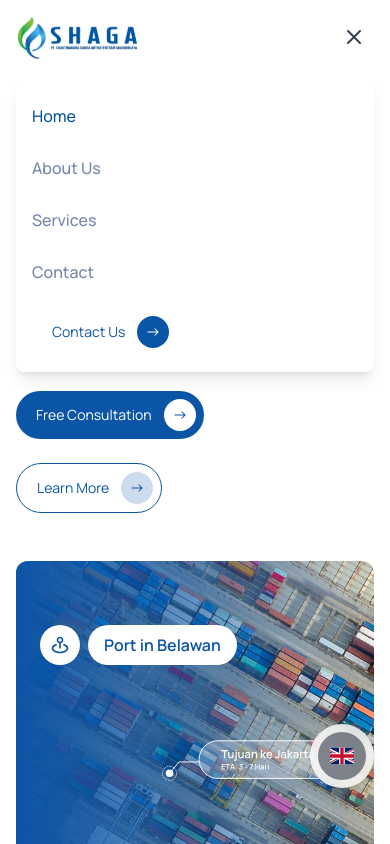
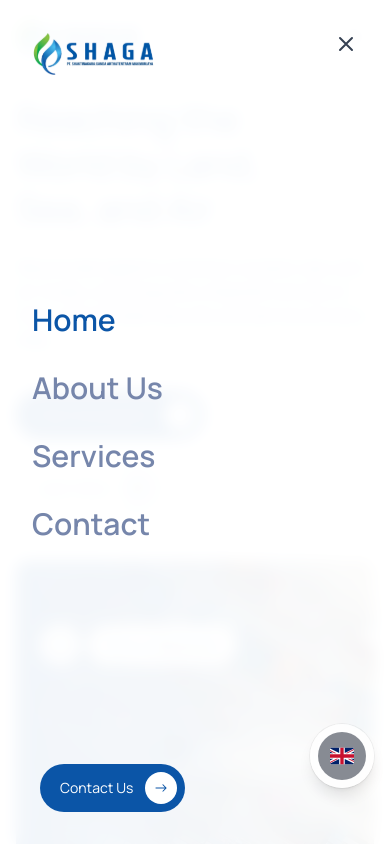
Before and after one commit to ciptacodeteam/shaga, a Next.js app: page /en in a window 390 px wide. Both pictures are taken after a click on the button "Toggle menu". Shown: the top 844 px of the page. Built offline with nearby package versions, Linux system fonts and the light colour scheme.

Commit message:
fix: enhance mobile navigation with animated menu and improved layout

```diff
--- a/components/navigation.tsx
+++ b/components/navigation.tsx
@@ -2,14 +2,15 @@
 
 import { transformMessages } from '@/i18n/messages';
 import { Link } from '@/i18n/navigation';
+import { PHONE_NUMBER } from '@/lib/constant';
 import { cn, getWhatsappMessageUrl } from '@/lib/utils';
 import logo from '@/public/svg/logo.svg';
+import { motion } from 'framer-motion';
 import { useMessages, useTranslations } from 'next-intl';
 import Image from 'next/image';
 import { usePathname } from 'next/navigation';
 import { useEffect, useState } from 'react';
 import CTAButton from './CTAButton';
-import { PHONE_NUMBER } from '@/lib/constant';
 
 export default function NavigationBar() {
   const pathname = usePathname();
@@ -112,6 +113,91 @@ export default function NavigationBar() {
               className='inline-flex items-center justify-center p-2 rounded-md text-gray-700 bg-white/0 hover:bg-gray-100 focus:outline-none'
             >
               {/* hamburger / close icon */}
+              <motion.svg
+                className='w-6 h-6'
+                fill='none'
+                stroke='currentColor'
+                viewBox='0 0 24 24'
+                xmlns='http://www.w3.org/2000/svg'
+                initial={false}
+                animate={mobileOpen ? 'open' : 'closed'}
+              >
+                <motion.path
+                  style={{ originX: 0.5, originY: 0.5 }}
+                  variants={{
+                    closed: { y: 0, rotate: 0, transition: { duration: 0.18 } },
+                    open: { y: 6, rotate: 45, transition: { duration: 0.18 } },
+                  }}
+                  strokeLinecap='round'
+                  strokeLinejoin='round'
+                  strokeWidth='2'
+                  d='M4 6h16'
+                />
+                <motion.path
+                  variants={{
+                    closed: { opacity: 1, transition: { duration: 0.12 } },
+                    open: { opacity: 0, transition: { duration: 0.12 } },
+                  }}
+                  strokeLinecap='round'
+                  strokeLinejoin='round'
+                  strokeWidth='2'
+                  d='M4 12h16'
+                />
+                <motion.path
+                  style={{ originX: 0.5, originY: 0.5 }}
+                  variants={{
+                    closed: { y: 0, rotate: 0, transition: { duration: 0.18 } },
+                    open: {
+                      y: -6,
+                      rotate: -45,
+                      transition: { duration: 0.18 },
+                    },
+                  }}
+                  strokeLinecap='round'
+                  strokeLinejoin='round'
+                  strokeWidth='2'
+                  d='M4 18h16'
+                />
+              </motion.svg>
+            </button>
+          </div>
+        </div>
+      </div>
+      {/* Mobile menu overlay */}
+      <motion.div
+        key='mobile-menu'
+        className='lg:hidden fixed inset-0 z-40 bg-white/95 backdrop-blur-sm h-screen'
+        initial='closed'
+        animate={mobileOpen ? 'open' : 'closed'}
+        variants={{
+          closed: {
+            y: '-100%',
+            transition: { duration: 0.45, ease: [0.22, 1, 0.36, 1] },
+          },
+          open: {
+            y: '0%',
+            transition: {
+              duration: 0.45,
+              ease: [0.22, 1, 0.36, 1],
+              when: 'beforeChildren',
+              staggerChildren: 0.06,
+              delayChildren: 0.28,
+            },
+          },
+        }}
+        onClick={() => setMobileOpen(false)}
+      >
+        <div
+          className='relative h-full overflow-auto flex flex-col justify-center items-start'
+          onClick={(e) => e.stopPropagation()}
+        >
+          <header>
+            {/* Close button */}
+            <button
+              aria-label='Close menu'
+              onClick={() => setMobileOpen(false)}
+              className='absolute top-6 right-6 p-2 rounded-md text-gray-700 hover:bg-gray-100'
+            >
               <svg
                 className='w-6 h-6'
                 fill='none'
@@ -119,42 +205,58 @@ export default function NavigationBar() {
                 viewBox='0 0 24 24'
                 xmlns='http://www.w3.org/2000/svg'
               >
-                {mobileOpen ? (
                 <path
                   strokeLinecap='round'
                   strokeLinejoin='round'
                   strokeWidth='2'
                   d='M6 18L18 6M6 6l12 12'
                 />
-                ) : (
-                  <path
-                    strokeLinecap='round'
-                    strokeLinejoin='round'
-                    strokeWidth='2'
-                    d='M4 6h16M4 12h16M4 18h16'
-                  />
-                )}
               </svg>
             </button>
+
+            <div className='p-8 mb-12 absolute top-0 left-0'>
+              <Link href={'/'}>
+                <Image
+                  src={logo}
+                  alt='Logo'
+                  className='w-32 md:w-42'
+                  priority
+                  width={300}
+                  height={100}
+                />
+              </Link>
             </div>
-        </div>
-      </div>
-      {/* Mobile menu overlay */}
-      {mobileOpen && (
-        <div className='lg:hidden fixed inset-x-4 top-20 z-40 bg-white rounded-lg shadow-lg p-4'>
-          <ul className='flex flex-col gap-3'>
+          </header>
+          {/* Content container (centered, appears after bg slide) */}
+          <motion.ul
+            className='flex flex-col gap-4 items-start justify-start mr-auto px-8 max-w-md'
+            variants={{
+              closed: {},
+              open: {},
+            }}
+          >
             {menus.map((menu: { text: string; link: string }, idx: number) => {
               const isActive =
                 pathname.replace(`/${t('metadata.locale')}`, '') ===
                   menu.link ||
                 (menu.link === '/' && pathname === `/${t('metadata.locale')}`);
               return (
-                <li key={idx}>
+                <motion.li
+                  key={idx}
+                  variants={{
+                    closed: { opacity: 0, y: 12 },
+                    open: {
+                      opacity: 1,
+                      y: 0,
+                      transition: { duration: 0.36 },
+                    },
+                  }}
+                >
                   <Link
                     href={menu.link}
                     onClick={() => setMobileOpen(false)}
                     className={cn(
-                      `font-manrope font-medium transition-colors duration-200 py-2 block`,
+                      `font-manrope font-semibold transition-colors duration-200 py-2 block text-3xl`,
                       isActive
                         ? 'text-primary'
                         : 'text-[#7686ab] hover:text-primary'
@@ -162,12 +264,23 @@ export default function NavigationBar() {
                   >
                     {menu.text}
                   </Link>
-                </li>
+                </motion.li>
               );
             })}
-          </ul>
+          </motion.ul>
 
-          <div className='mt-4'>
+          {/* CTA - reveal slightly after menu items */}
+          <motion.div
+            className='absolute bottom-8 left-2 transform px-8 max-w-md mr-auto'
+            variants={{
+              closed: { opacity: 0, y: 8 },
+              open: {
+                opacity: 1,
+                y: 0,
+                transition: { delay: 0.1, duration: 0.36 },
+              },
+            }}
+          >
             <CTAButton
               text={t('contactCtaText')}
               url={getWhatsappMessageUrl(
@@ -175,10 +288,11 @@ export default function NavigationBar() {
                 'Hello, I am interested in your logistics services. Please provide me with more information.'
               )}
               onClick={() => setMobileOpen(false)}
+              variant='secondary'
             />
+          </motion.div>
         </div>
-        </div>
-      )}
+      </motion.div>
     </header>
   );
 }
```
Lines whose indentation alone changed are shown as unchanged.
